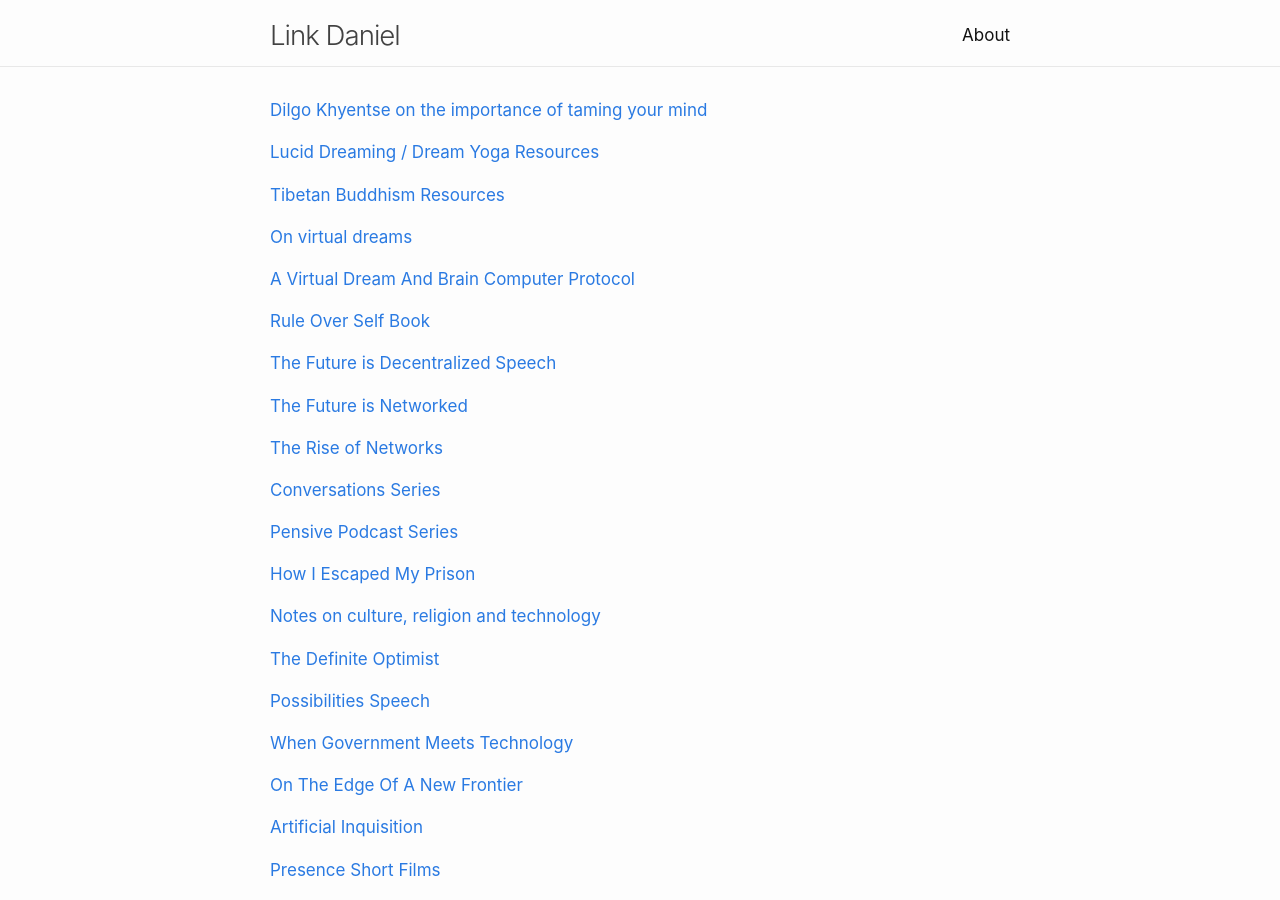
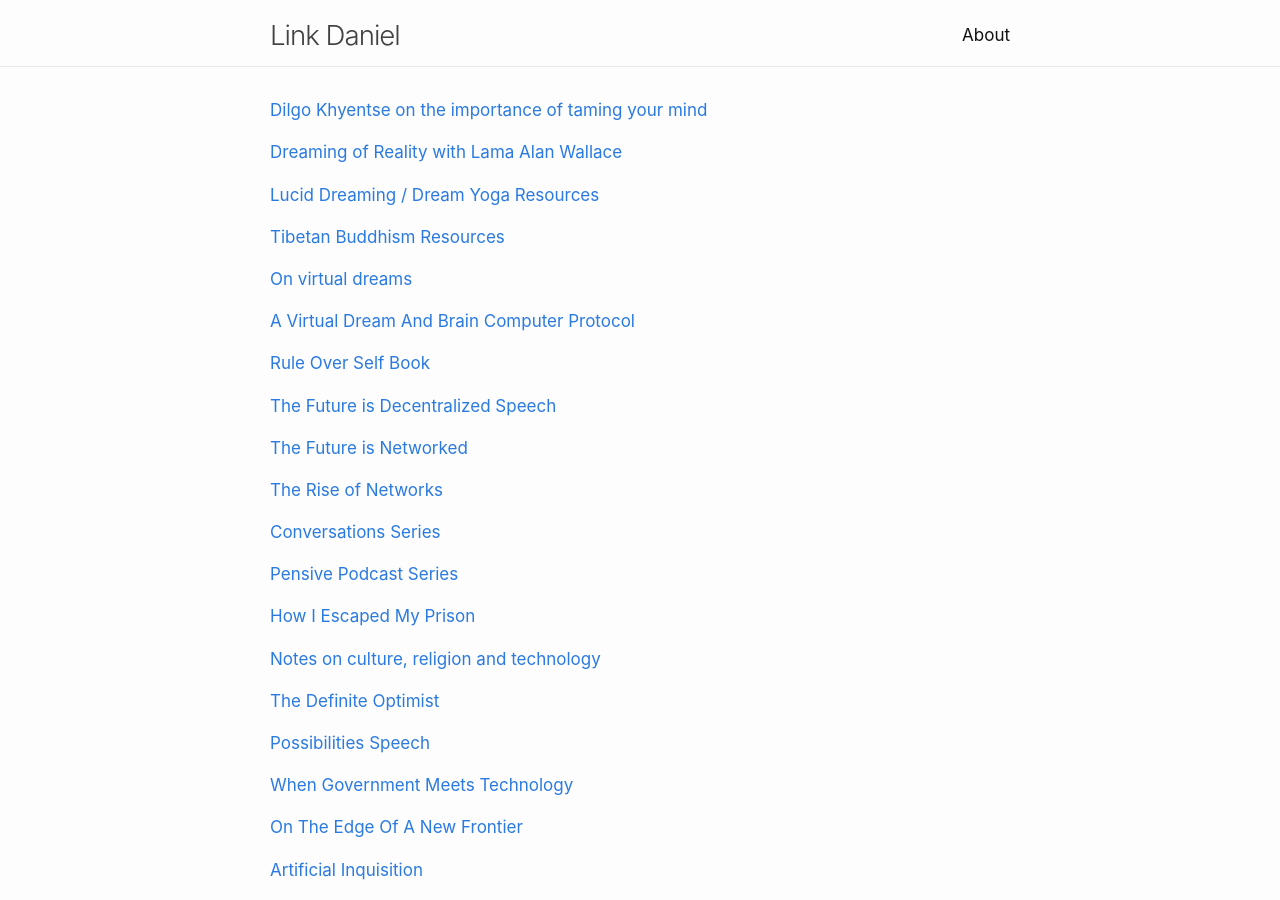
Before and after one commit to link-daniel/link.github.io, a Jekyll site: the page built from index.md, in a window 1280 px wide and 900 px high. Built offline with Jekyll 4.4.1, drawn with Linux system fonts in a browser that asks for light colours.

Commit message:
Update index.md

```diff
--- a/index.md
+++ b/index.md
@@ -9,6 +9,9 @@ layout: home
 ---
 
 [Dilgo Khyentse on the importance of taming your mind](/khyentsetamemind)
+<br>
+
+[Dreaming of Reality with Lama Alan Wallace](/wallacedreamyoga)
 <br>
 
 [Lucid Dreaming / Dream Yoga Resources](/dreams)
```
